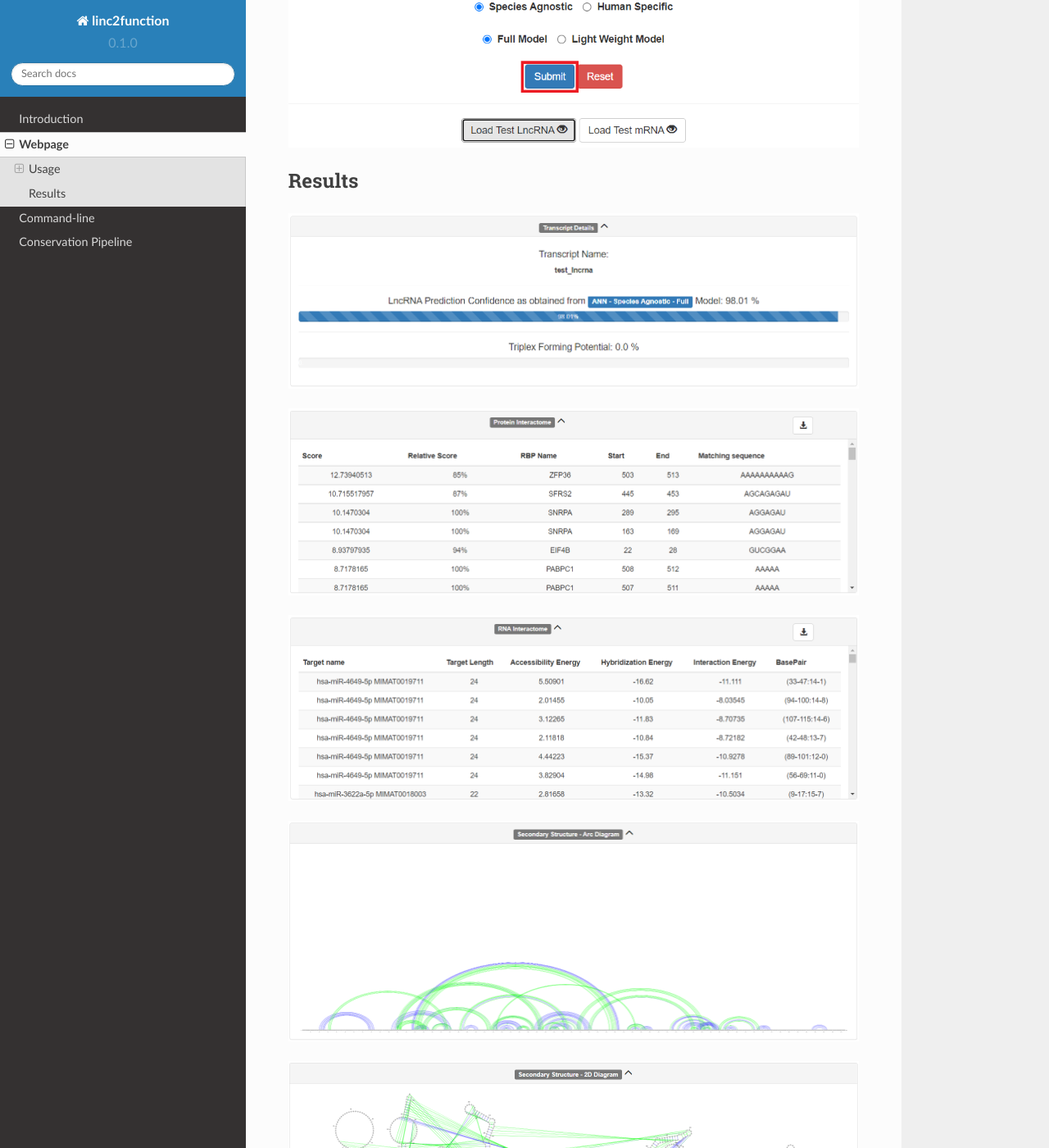
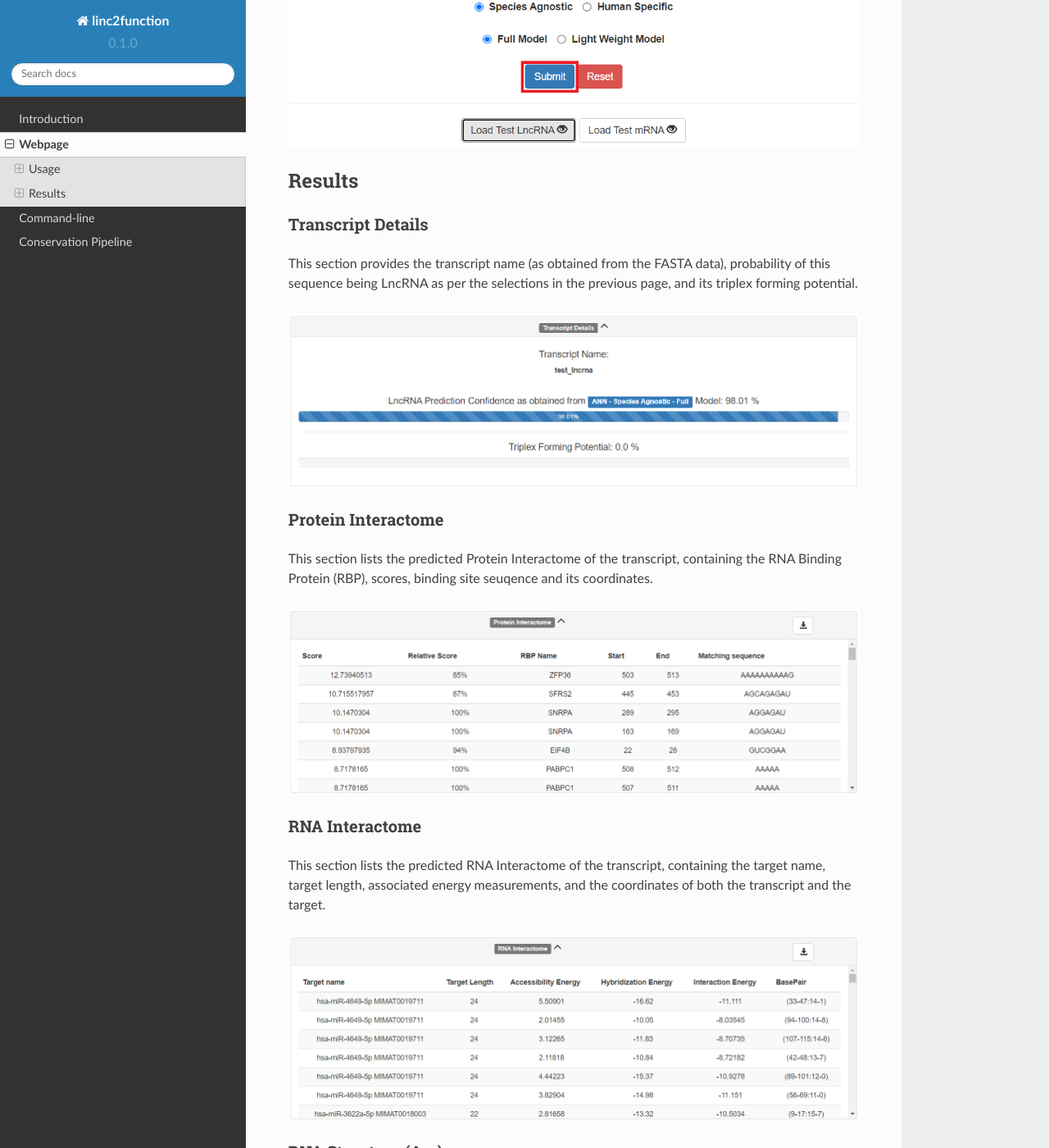
Before and after one commit to ryashpal/linc2function-tutorial, a Sphinx documentation site: the page built from docs/source/webpage.rst, in a window 1280 px wide and 1400 px high, scrolled down 6681 px. Shown: the whole window at 82% size. Built offline with Sphinx 7.4.7 and the Read the Docs theme 2.0.0, drawn with Linux system fonts in a browser that asks for light colours; some of the changed text lies outside the part shown.

Commit message:
Update webpage.rst

```diff
--- a/docs/source/webpage.rst
+++ b/docs/source/webpage.rst
@@ -70,15 +70,45 @@ Upon loading the sequence (highlighted) the pipeline can be run by pressing the
 Results
 ~~~~~~~
 
+Transcript Details
+""""""""""""""""""
+
+This section provides the transcript name (as obtained from the FASTA data), probability of this sequence being LncRNA as per the selections in the previous page, and its triplex forming potential.
+
 .. image:: images/result_transcript_details.PNG
+
+Protein Interactome
+"""""""""""""""""""
+
+This section lists the predicted Protein Interactome of the transcript, containing the RNA Binding Protein (RBP), scores, binding site seuqence and its coordinates.
 
 .. image:: images/result_protein_interactome.PNG
 
+RNA Interactome
+"""""""""""""""
+
+This section lists the predicted RNA Interactome of the transcript, containing the target name, target length, associated energy measurements, and the coordinates of both the transcript and the target.
+
 .. image:: images/result_rna_interactome.PNG
+
+RNA Structure (Arc)
+"""""""""""""""""""
+
+This section lists the predicted RNA secondary structure of the transcript as an arc diagram.
 
 .. image:: images/result_ss_arc.PNG
 
+RNA Structure (2D)
+"""""""""""""""""""
+
+This section lists the predicted RNA secondary structure of the transcript as a 2D diagram.
+
 .. image:: images/result_ss_2d.PNG
+
+RNA Structure (2D)
+"""""""""""""""""""
+
+Lastly, the section lists input sequence and an URL for accessing the generated analysis in future.
 
 .. image:: images/result_result.PNG
 
```
